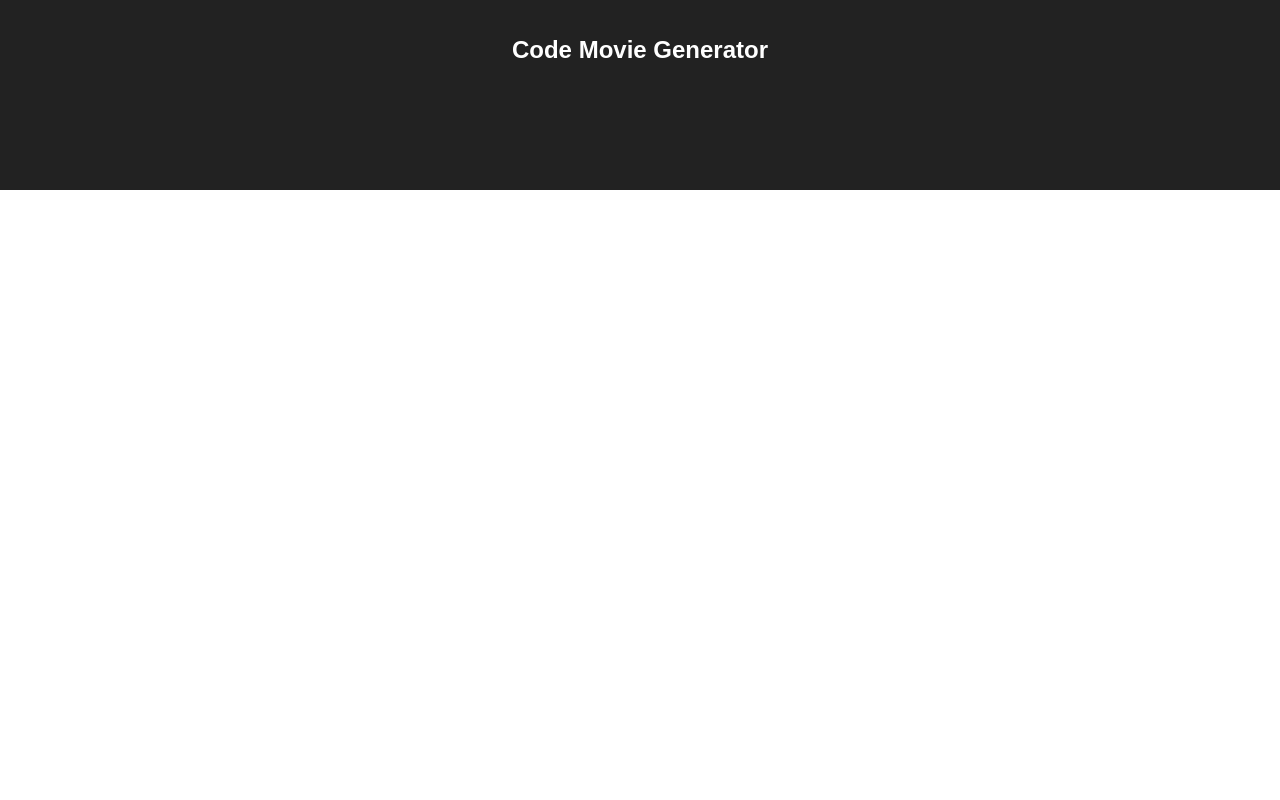
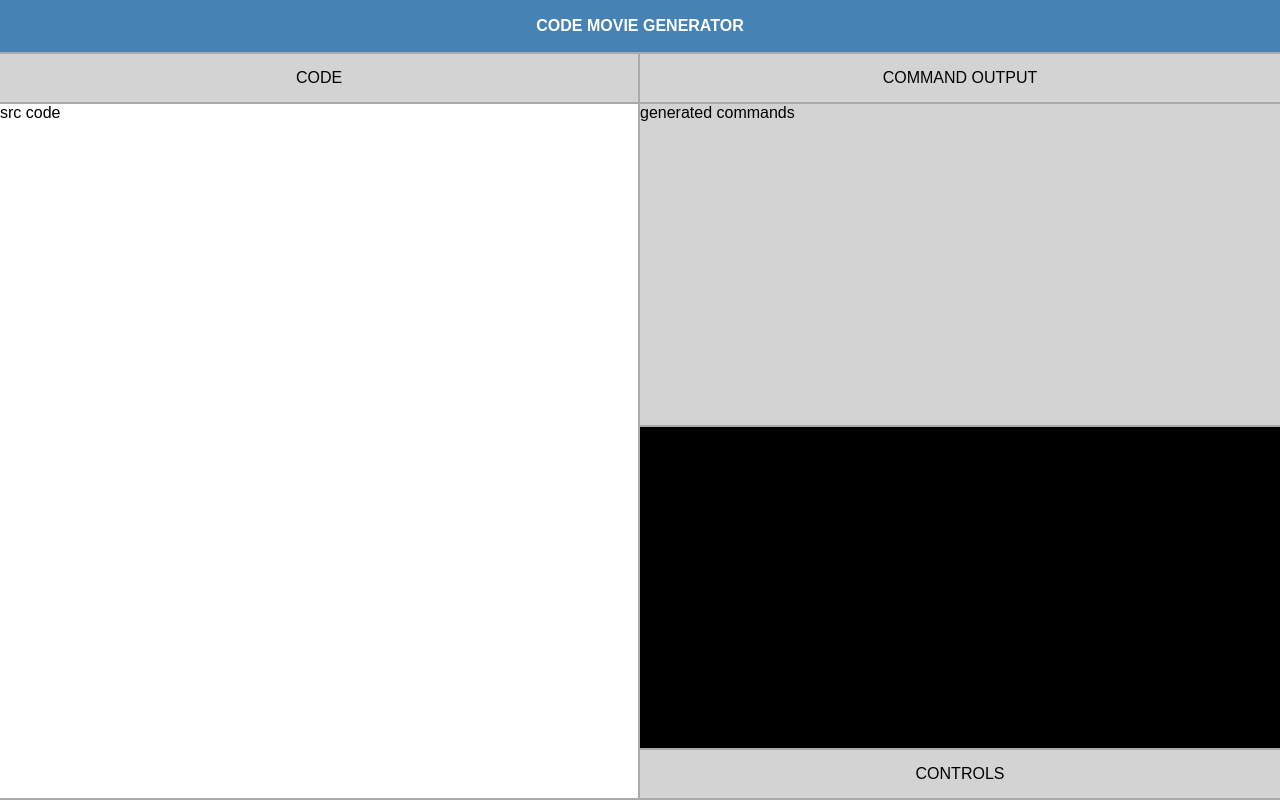
Before and after one commit to lunochkin/code-movie-generator, a React (Create React App) app: page / in a window 1280 px wide. Built offline with nearby package versions, Linux system fonts and the light colour scheme.

Commit message:
prototype

```diff
--- a/src/App.css
+++ b/src/App.css
@@ -1,28 +1,78 @@
 .App {
-  text-align: center;
-}
-
-.App-logo {
-  animation: App-logo-spin infinite 20s linear;
-  height: 80px;
+  height: 100%;
+  display: flex;
+  flex-direction: column;
 }
 
 .App-header {
-  background-color: #222;
-  height: 150px;
-  padding: 20px;
+  background-color: steelblue;
+  padding: 1px;
   color: white;
+  border-bottom: 2px solid #aaa;
+  height: 50px;
+  display: flex;
+  align-items: center;
+  justify-content: center;
 }
 
 .App-title {
-  font-size: 1.5em;
+  font-size: 1em;
+  text-transform: uppercase;
+  margin: 0;
 }
 
-.App-intro {
-  font-size: large;
+.App-body {
+  display: flex;
+  flex: 1;
 }
 
-@keyframes App-logo-spin {
-  from { transform: rotate(0deg); }
-  to { transform: rotate(360deg); }
+.App-column {
+  display: flex;
+  flex-direction: column;
+  flex: 1;
 }
+
+.container {
+  display: flex;
+  flex-direction: column;
+  flex: 1;
+  box-sizing: border-box;
+}
+
+.container-body {
+  flex: 1;
+  box-sizing: border-box;
+  border-right: 2px solid #aaa;
+  border-bottom: 2px solid #aaa;
+}
+
+.container-title {
+  flex: none;
+  box-sizing: border-box;
+  background: lightgray;
+  height: 50px;
+  border-right: 2px solid #aaa;
+  border-bottom: 2px solid #aaa;
+  text-transform: uppercase;
+  display: flex;
+  align-items: center;
+  justify-content: center;
+}
+
+.player .container-body {
+  background: black;
+  border-right: none;
+}
+
+.player .container-title {
+  border-right: none;
+}
+
+.command-output .container-body {
+  background: lightgray;
+  border-right: none;
+}
+
+.command-output .container-title {
+  border-right: none;
+}
--- a/src/App.js
+++ b/src/App.js
@@ -1,16 +1,31 @@
-import React, { Component } from 'react';
-import './App.css';
+import React from 'react'
+import './App.css'
+import Player from './Player'
+import Code from './Code'
+import CommandOutput from './CommandOutput'
 
-class App extends Component {
+
+class App extends React.Component {
   render() {
     return (
       <div className="App">
         <header className="App-header">
           <h1 className="App-title">Code Movie Generator</h1>
         </header>
+        <div className="App-body">
+          <div className="App-column">
+            <Code />
+          </div>
+
+          <div className="App-column">
+            <CommandOutput />
+            <Player />
+          </div>
+        </div>
       </div>
-    );
+    )
   }
 }
 
-export default App;
+
+export default App
--- /dev/null
+++ b/src/Code.js
@@ -0,0 +1,8 @@
+import React from 'react'
+
+
+export default props =>
+  <div className="code container">
+    <div className="container-title">Code</div>
+    <div className="container-body">src code</div>
+  </div>
--- /dev/null
+++ b/src/CommandOutput.js
@@ -0,0 +1,8 @@
+import React from 'react'
+
+
+export default props =>
+  <div className="command-output container">
+    <div className="container-title">Command output</div>
+    <div className="container-body">generated commands</div>
+  </div>
--- /dev/null
+++ b/src/Player.js
@@ -0,0 +1,15 @@
+import React from 'react'
+
+
+class Player extends React.Component {
+  render() {
+    return (
+      <div className="player container">
+        <div className="container-body">Player</div>
+        <div className="container-title">controls</div>
+      </div>
+    )
+  }
+}
+
+export default Player
--- a/src/index.css
+++ b/src/index.css
@@ -3,3 +3,7 @@ body {
   padding: 0;
   font-family: sans-serif;
 }
+
+html, body, #root {
+  height: 100%;
+}
```
Also changed, not shown: src/index.js (+7 -7 lines).
